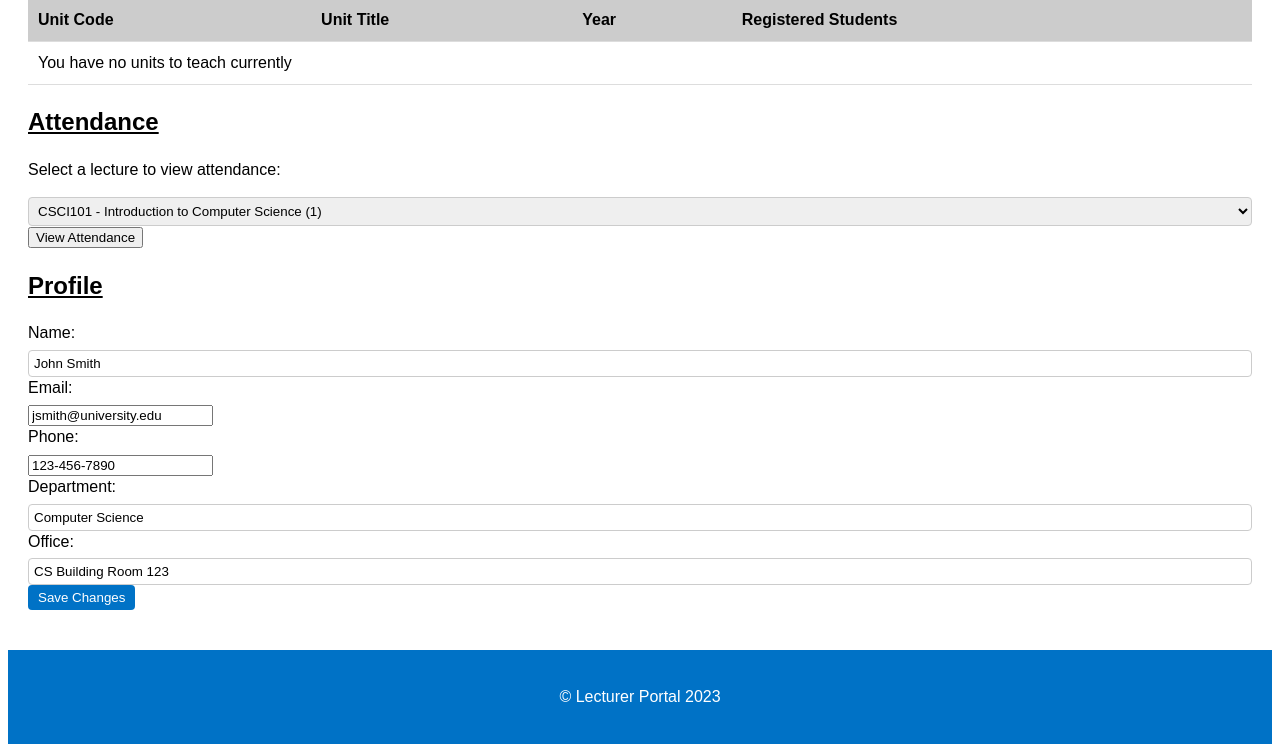
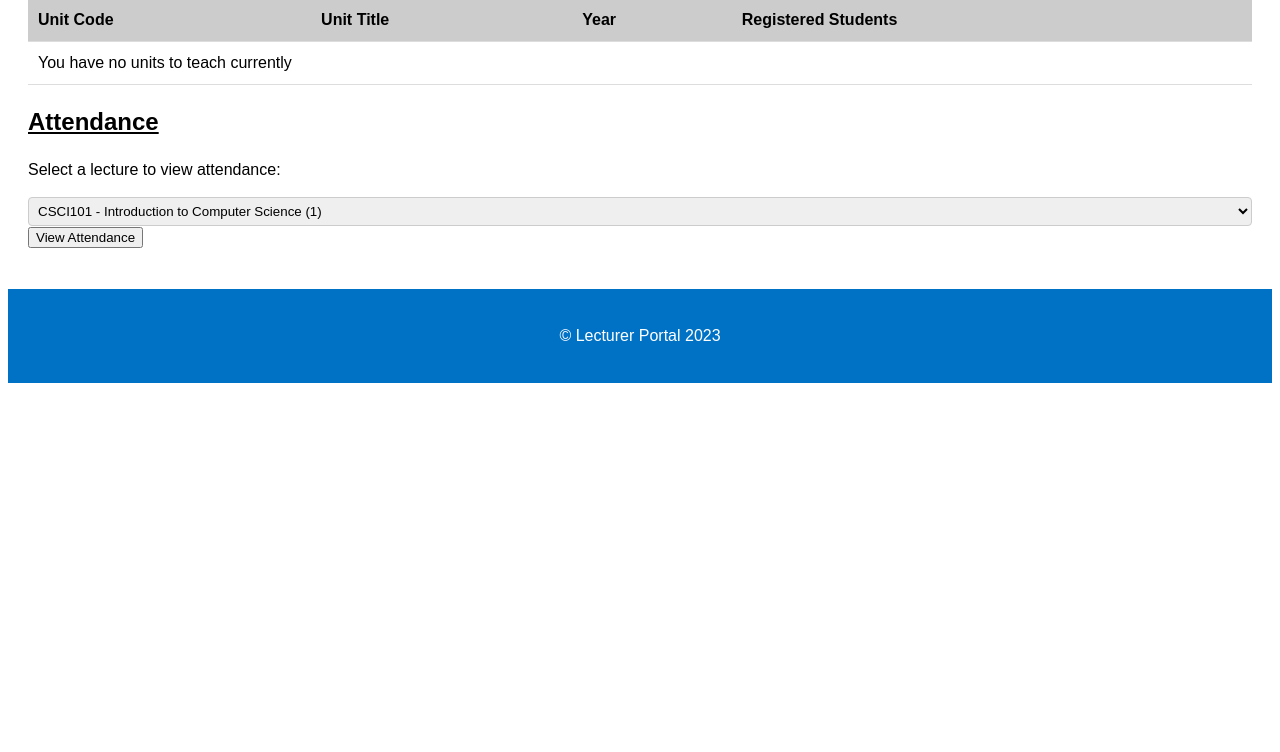
Before and after one commit to Sam-Nyalik/school-portal-system, a PHP site: page /lecturer-portal.php in a window 1280 px wide. Shown: the part 628-1380 px from the top of the page. After the commit the page ends 1011 px from the top, so only its background shows below. Run offline with PHP 8.4, Linux system fonts and the light colour scheme; data that the repository does not hold is empty.

Commit message:
removed the profile section

```diff
--- a/lecturer-portal/lecturer-portal.php
+++ b/lecturer-portal/lecturer-portal.php
@@ -131,22 +131,6 @@ if (isset($_GET["id"])) {
 		</section>
 	</form>
 </section>
-<section>
-  <h2><u>Profile</u></h2>
-  <form>
-	<label for="name-input">Name:</label>
-	<input type="text" id="name-input" name="name" value="John Smith">
-	<label for="email-input">Email:</label>
-	<input type="email" id="email-input" name="email" value="jsmith@university.edu">
-	<label for="phone-input">Phone:</label>
-	<input type="tel" id="phone-input" name="phone" value="123-456-7890">
-	<label for="department-input">Department:</label>
-	<input type="text" id="department-input" name="department" value="Computer Science">
-	<label for="office-input">Office:</label>
-	<input type="text" id="office-input" name="office" value="CS Building Room 123">
-	<button type="submit">Save Changes</button>
-  </form>
-</section>
 </main>
 <footer>
 <p>&copy; Lecturer Portal 2023</p>
```
